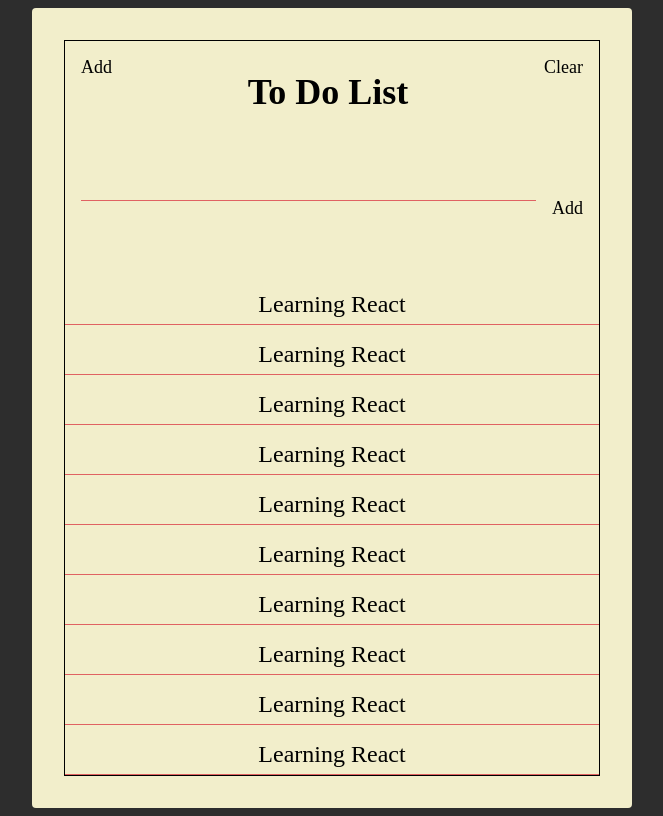
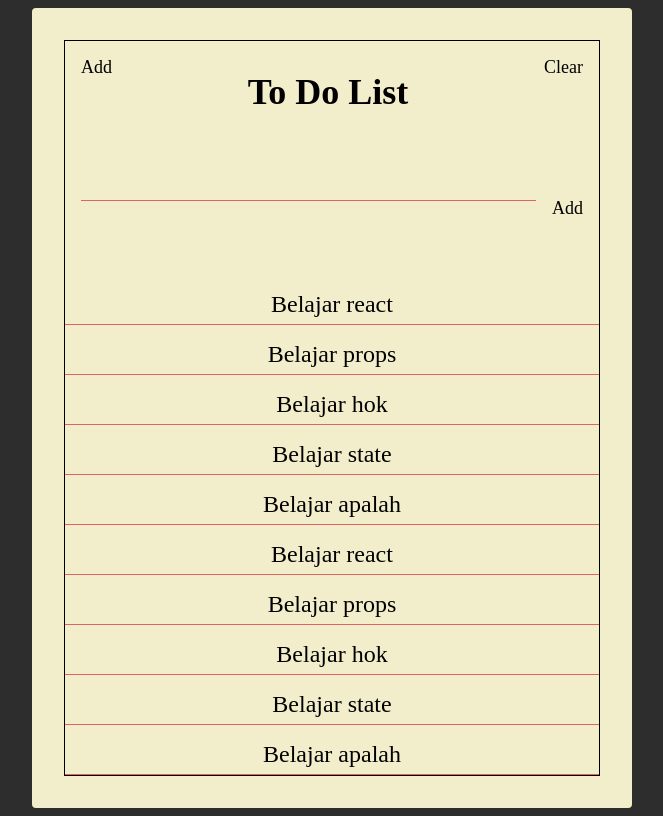
Before and after one commit to kurniawan26/reactjs-tutorial, a React (Create React App) app: page / in a window 1280 px wide. Shown: the whole page, without its empty margins (308-971 px from the left). Built offline with nearby package versions, Linux system fonts and the light colour scheme.

Commit message:
menambah props pada react

```diff
--- a/src/App.js
+++ b/src/App.js
@@ -1,56 +1,10 @@
 import React from "react";
 import "./styles.css";
 
-import Paper from './components/Paper';
+import ToDoList from './pages/ToDoList'
 
 export default function App() {
   return (
-    <Paper>
-        <section className="header">
-          <button className="header-btn">Add</button>
-          <h1 className="header-title">To Do List</h1>
-          <button className="header-btn primary">Clear</button>
-        </section>
-
-        <section className="add">
-          <form className="add-form">
-            <input type="text" className="add-input" />
-            <button className="add-btn thirdty">Add</button>
-          </form>
-        </section>
-
-        <section className="todos">
-          <div className="todo">
-            <span className="todo-text">Learning React</span>
-          </div>
-          <div className="todo">
-            <span className="todo-text">Learning React</span>
-          </div>
-          <div className="todo">
-            <span className="todo-text">Learning React</span>
-          </div>
-          <div className="todo">
-            <span className="todo-text">Learning React</span>
-          </div>
-          <div className="todo">
-            <span className="todo-text">Learning React</span>
-          </div>
-          <div className="todo">
-            <span className="todo-text">Learning React</span>
-          </div>
-          <div className="todo">
-            <span className="todo-text">Learning React</span>
-          </div>
-          <div className="todo">
-            <span className="todo-text">Learning React</span>
-          </div>
-          <div className="todo">
-            <span className="todo-text">Learning React</span>
-          </div>
-          <div className="todo">
-            <span className="todo-text">Learning React</span>
-          </div>
-        </section>
-      </Paper>
+    <ToDoList/>
   );
 }
--- a/src/components/Header.jsx
+++ b/src/components/Header.jsx
@@ -0,0 +1,13 @@
+import React from 'react';
+
+const Header =  () =>{
+    return(
+        <section className="header">
+          <button className="header-btn">Add</button>
+          <h1 className="header-title">To Do List</h1>
+          <button className="header-btn primary">Clear</button>
+        </section>
+    );
+};
+
+export default Header;
--- /dev/null
+++ b/src/components/ToDo.jsx
@@ -0,0 +1,16 @@
+import React from 'react';
+import Proptypes from 'prop-types';
+
+const Todo = props =>{
+    return(
+        <div className="todo">
+            <span className="todo-text">{props.text}</span>
+        </div>
+    )
+}
+
+Todo.propTypes = {
+    text: Proptypes.string.isRequired
+};
+
+export default Todo;
--- a/src/components/ToDoForm.jsx
+++ b/src/components/ToDoForm.jsx
@@ -0,0 +1,14 @@
+import React from 'react'
+
+const ToDoForm = () => {
+    return(
+        <section className="add">
+          <form className="add-form">
+            <input type="text" className="add-input" />
+            <button className="add-btn thirdty">Add</button>
+          </form>
+        </section>
+    );
+}
+
+export default ToDoForm;
--- a/src/components/Todos.jsx
+++ b/src/components/Todos.jsx
@@ -0,0 +1,48 @@
+import React from 'react'
+
+import Todo from './ToDo'
+
+const Todos = () => {
+  const todos = [
+    {
+      text: "Belajar react"
+    },
+    {
+      text: "Belajar props"
+    },
+    {
+      text: "Belajar hok"
+    },
+    {
+      text: "Belajar state"
+    },
+    {
+      text: "Belajar apalah"
+    },
+    {
+      text: "Belajar react"
+    },
+    {
+      text: "Belajar props"
+    },
+    {
+      text: "Belajar hok"
+    },
+    {
+      text: "Belajar state"
+    },
+    {
+      text: "Belajar apalah"
+    },
+  ]
+
+    return(
+        <section className="todos">
+        {todos.map(todo => {
+          return <Todo text={todo.text}/>
+        })}
+        </section>
+    );
+}
+
+export default Todos;
--- /dev/null
+++ b/src/pages/ToDoList.jsx
@@ -0,0 +1,18 @@
+import React from "react";
+
+import Paper from '../components/Paper';
+import Header from '../components/Header';
+import ToDoForm from '../components/ToDoForm';
+import Todos from '../components/Todos';
+
+const ToDoList = () => {
+  return (
+    <Paper>
+      <Header/>
+      <ToDoForm/>
+      <Todos/>
+      </Paper>
+  );
+};
+
+export default ToDoList;
--- a/src/styles.css
+++ b/src/styles.css
@@ -130,6 +130,7 @@
 .todos {
   display: flex;
   flex-direction: column;
+  min-height: 500px;
 }
 
 .todo {
@@ -138,7 +139,7 @@
   flex: 1 0 auto;
   text-align: center;
 
-  min-height: 34px;
+  max-height: 34px;
   margin: 16px 0 0;
   font-family: "Architects";
   font-size: 24px;
@@ -147,6 +148,8 @@
 }
 
 .todo-text {
+  width: 100%;
+  height: 50px;
   position: absolute;
   left: 50%;
   transform: translateX(-50%);
```
